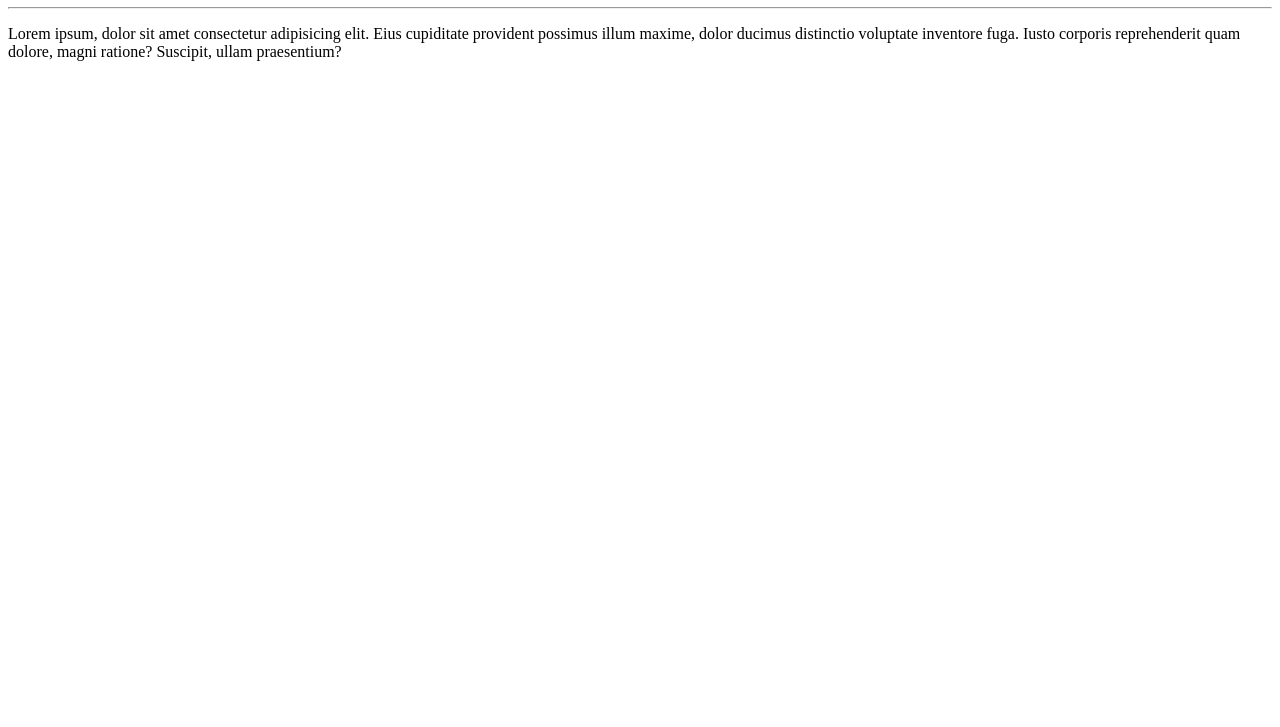
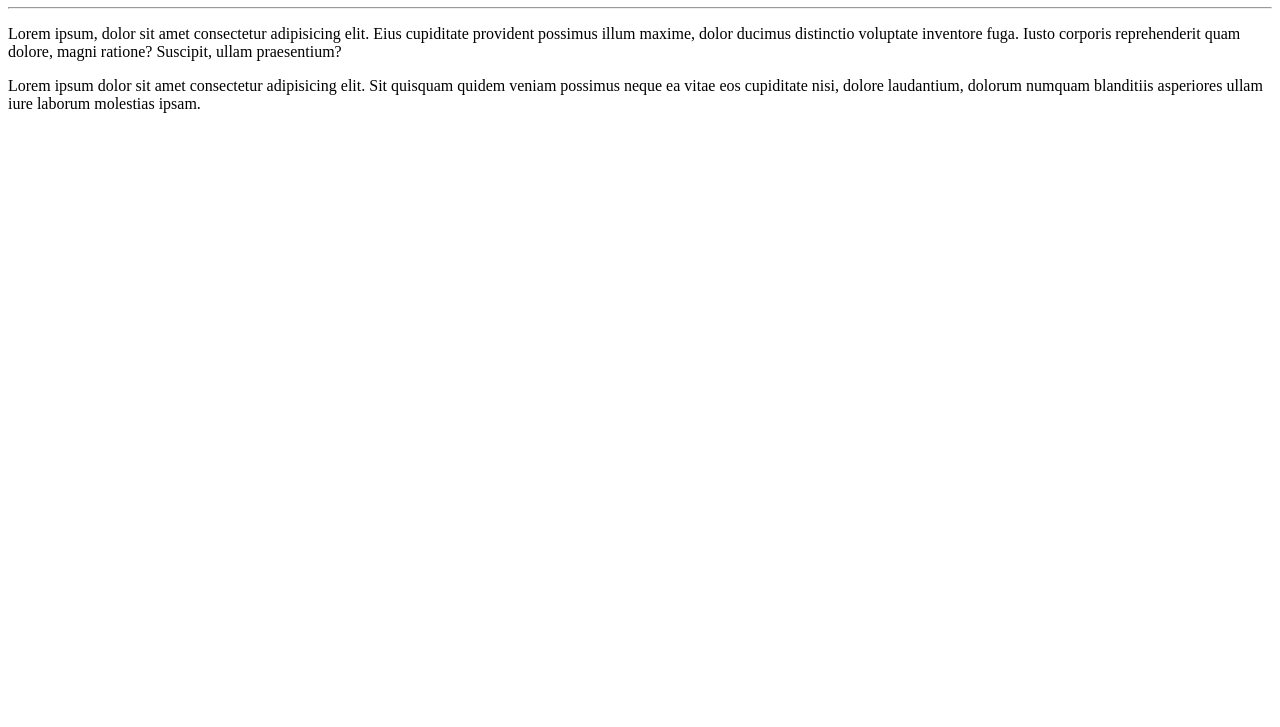
Before and after one commit to GuiMAraujo/Ola-Mundo, a plain HTML site: page site.exemplo/index.html in a window 1280 px wide. Shown: the part 73-800 px from the top of the page. Drawn offline with Linux system fonts and the light colour scheme.

Commit message:
adicionei um paragrafo

```diff
--- a/site.exemplo/index.html
+++ b/site.exemplo/index.html
@@ -9,6 +9,7 @@
     <h1>Teste de reposotorio com HTML</h1>
     <hr>
     <p>Lorem ipsum, dolor sit amet consectetur adipisicing elit. Eius cupiditate provident possimus illum maxime, dolor ducimus distinctio voluptate inventore fuga. Iusto corporis reprehenderit quam dolore, magni ratione? Suscipit, ullam praesentium?</p>
+    <p>Lorem ipsum dolor sit amet consectetur adipisicing elit. Sit quisquam quidem veniam possimus neque ea vitae eos cupiditate nisi, dolore laudantium, dolorum numquam blanditiis asperiores ullam iure laborum molestias ipsam.</p>
 
 </body>
 </html>
```
